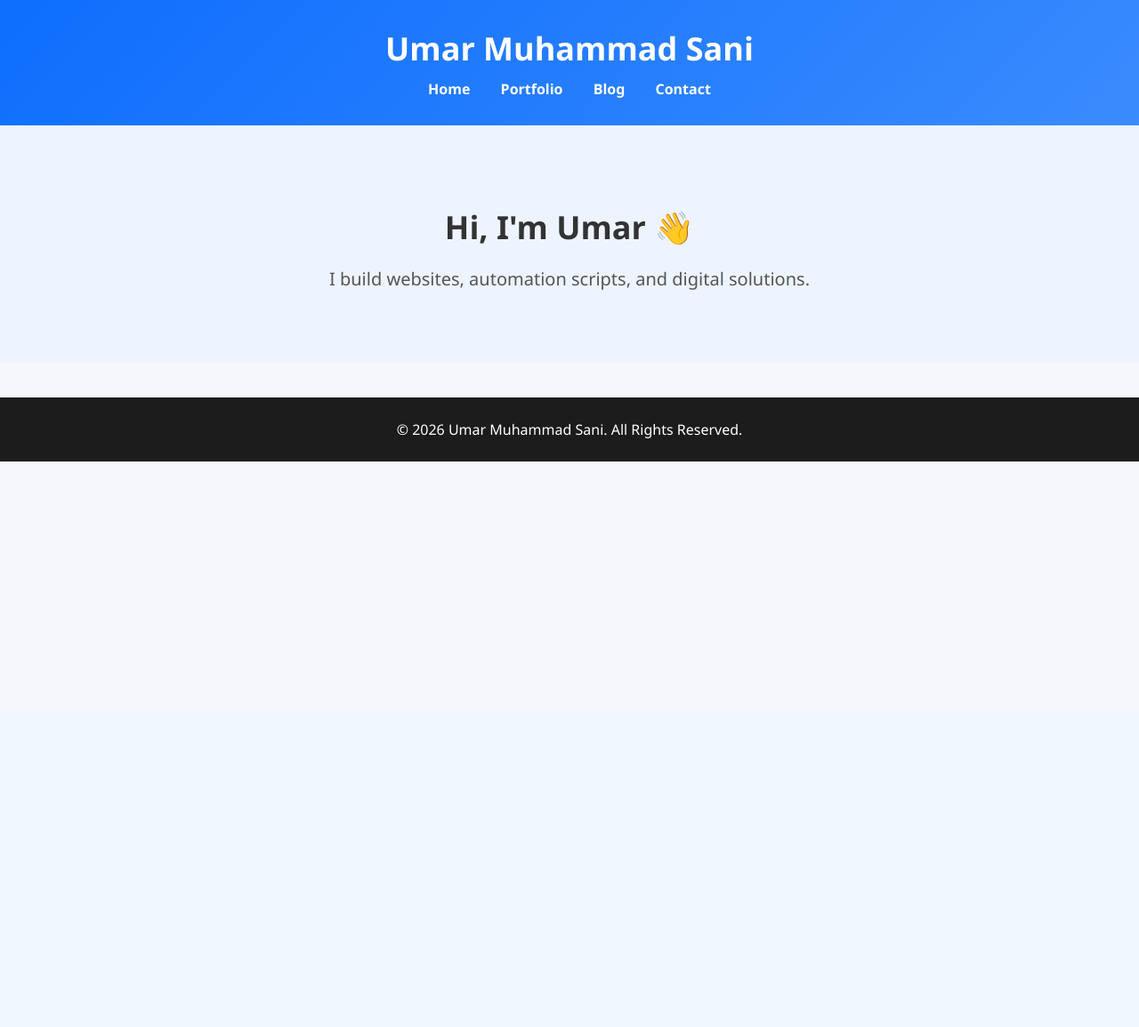
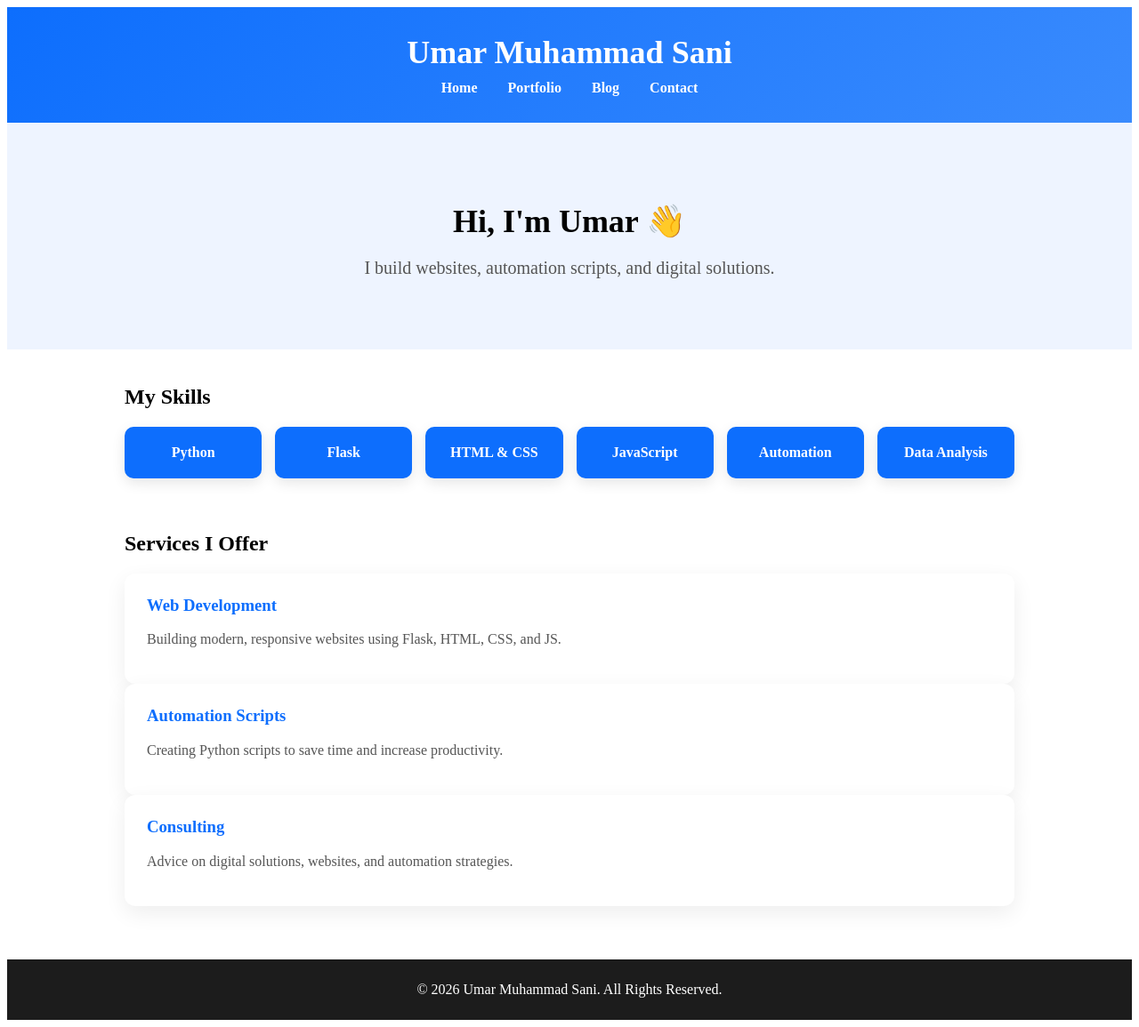
Before and after one commit to STAR-009/umar-website, a Flask app: page / in a window 1280 px wide. Shown: the whole page at 89% size. Before the commit the page ends 519 px from the top, so only its background shows below. Run offline with Flask 2, Linux system fonts and the light colour scheme.

Commit message:
Added Skills, Services, and updated Portfolio styling

```diff
--- a/static/css/style.css
+++ b/static/css/style.css
@@ -1,4 +1,4 @@
-/* Reset and Body */
+,/* Reset and Body */
 body {
     margin: 0;
     font-family: 'Segoe UI', Tahoma, sans-serif;
@@ -68,7 +68,28 @@ nav a:hover {
     box-shadow: 0 8px 25px rgba(0,0,0,0.07);
     transition: transform 0.3s ease, box-shadow 0.3s ease;
 }
+.skills-grid {
+    display: grid;
+    grid-template-columns: repeat(auto-fit, minmax(120px, 1fr));
+    gap: 15px;
+    margin-top: 20px;
+}
 
+.skill-card {
+    background: #0d6efd;
+    color: white;
+    padding: 20px;
+    border-radius: 10px;
+    text-align: center;
+    font-weight: 600;
+    box-shadow: 0 5px 15px rgba(0,0,0,0.1);
+    transition: transform 0.3s ease;
+}
+
+.skill-card:hover {
+    transform: translateY(-5px);
+    box-shadow: 0 10px 25px rgba(0,0,0,0.2);
+}
 .card:hover {
     transform: translateY(-5px);
     box-shadow: 0 15px 35px rgba(0,0,0,0.15);
@@ -76,10 +97,40 @@ nav a:hover {
 
 .card img {
     width: 100%;
+    height: 200px;   /* uniform height */
+    object-fit: cover; /* prevents stretching */
     border-radius: 10px;
     margin-bottom: 15px;
 }
+}
+.services-grid {
+    display: grid;
+    grid-template-columns: repeat(auto-fit, minmax(250px, 1fr));
+    gap: 20px;
+    margin-top: 20px;
+}
 
+.service-card {
+    background: white;
+    padding: 25px;
+    border-radius: 12px;
+    box-shadow: 0 8px 25px rgba(0,0,0,0.07);
+    transition: transform 0.3s ease, box-shadow 0.3s ease;
+}
+
+.service-card:hover {
+    transform: translateY(-5px);
+    box-shadow: 0 15px 35px rgba(0,0,0,0.15);
+}
+
+.service-card h3 {
+    margin-top: 0;
+    color: #0d6efd;
+}
+
+.service-card p {
+    color: #555;
+}
 /* Footer */
 footer {
     background: #1c1c1c;
--- a/templates/index.html
+++ b/templates/index.html
@@ -23,6 +23,36 @@
   <p>I build websites, automation scripts, and digital solutions.</p>
 </section>
 
+<section class="container">
+  <h2>My Skills</h2>
+  <div class="skills-grid">
+    <div class="skill-card">Python</div>
+    <div class="skill-card">Flask</div>
+    <div class="skill-card">HTML & CSS</div>
+    <div class="skill-card">JavaScript</div>
+    <div class="skill-card">Automation</div>
+    <div class="skill-card">Data Analysis</div>
+  </div>
+</section>
+
+<section class="container">
+  <h2>Services I Offer</h2>
+  <div class="services-grid">
+    <div class="service-card">
+      <h3>Web Development</h3>
+      <p>Building modern, responsive websites using Flask, HTML, CSS, and JS.</p>
+    </div>
+    <div class="service-card">
+      <h3>Automation Scripts</h3>
+      <p>Creating Python scripts to save time and increase productivity.</p>
+    </div>
+    <div class="service-card">
+      <h3>Consulting</h3>
+      <p>Advice on digital solutions, websites, and automation strategies.</p>
+    </div>
+  </div>
+</section>
+
 <footer>
   &copy; 2026 Umar Muhammad Sani. All Rights Reserved.
 </footer>
```
